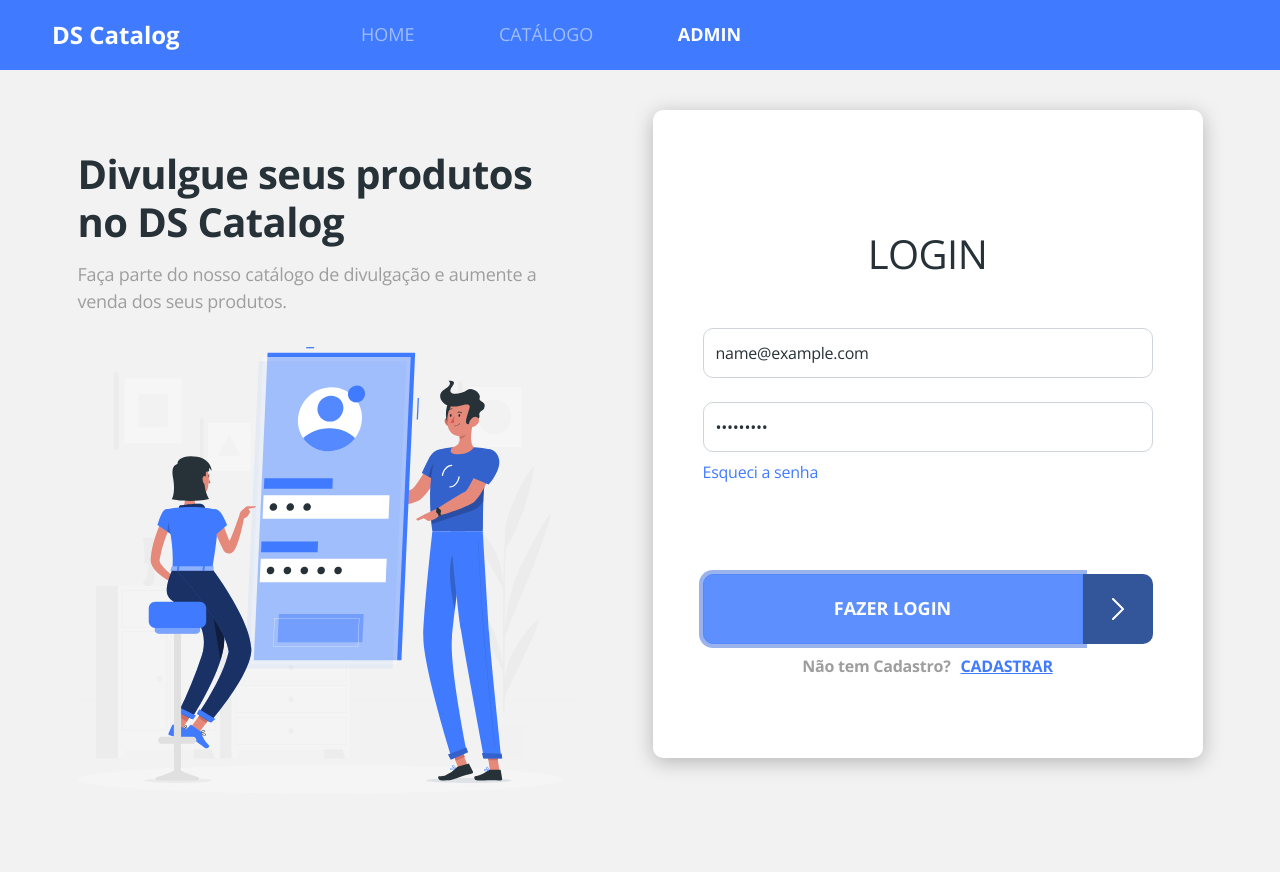
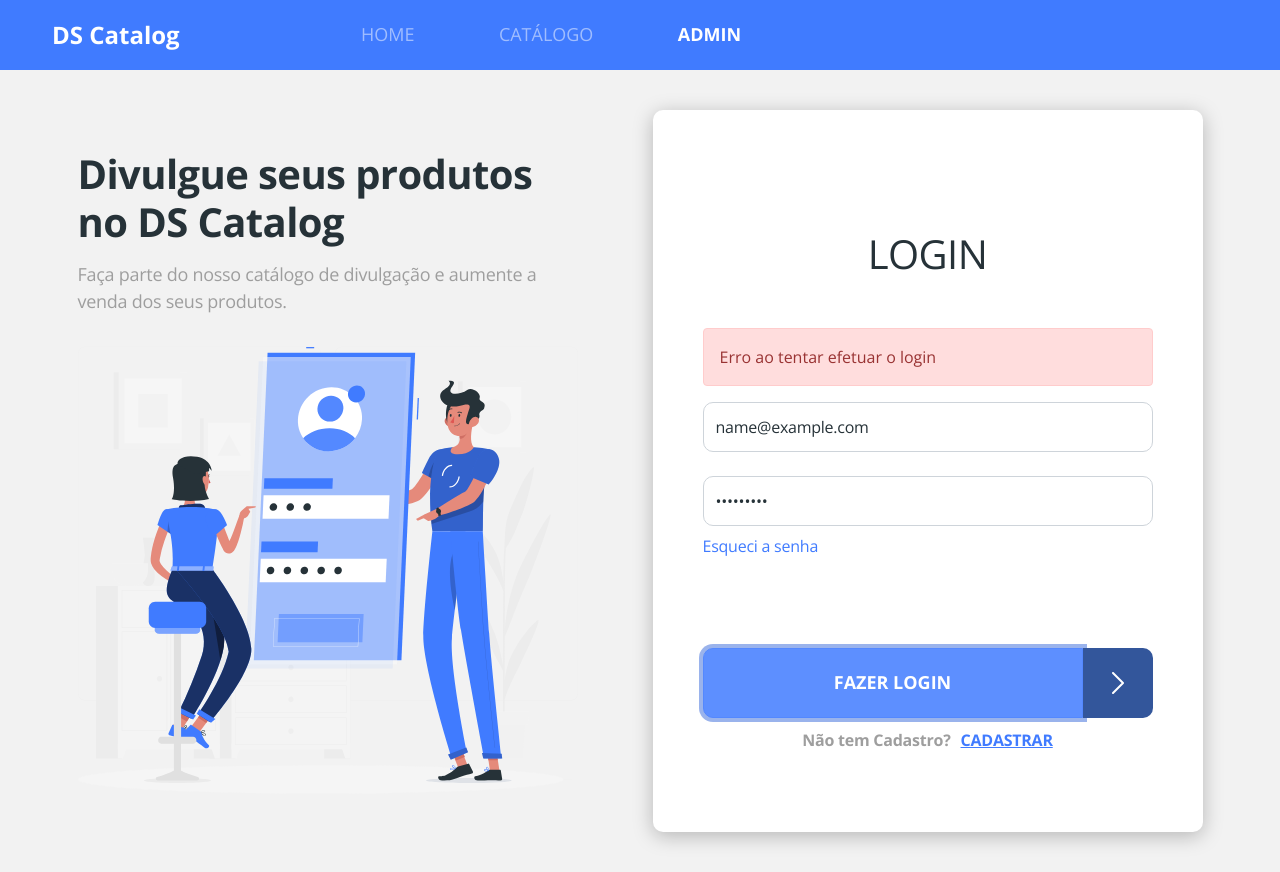
Before and after one commit to Rafaelxndre/DSCatalog, a React (Create React App) app in the folder frontweb/: page /admin/auth/login in a window 1280 px wide. Both pictures are taken after typing "name@example.com", "Sample123" into the empty fields and a click on the button "FAZER LOGIN". Before the commit the page ends 850 px from the top, so only its background shows below. Built offline with nearby package versions, Linux system fonts and the light colour scheme; no server answers.

Commit message:
Manual error handling

```diff
--- a/frontweb/src/assets/styles/custom.scss
+++ b/frontweb/src/assets/styles/custom.scss
@@ -1,5 +1,6 @@
 $theme-colors: (
   'primary': #407bff,
+  'danger': #ff5555
 );
 
 $body-bg: #F2F2F2;
--- a/frontweb/src/pages/Admin/Auth/Login/index.tsx
+++ b/frontweb/src/pages/Admin/Auth/Login/index.tsx
@@ -1,8 +1,8 @@
 import { Link } from 'react-router-dom';
 import ButtonIcon from 'components/ButtonIcon';
 import { useForm } from "react-hook-form";
-
 import { requestBackendLogin } from 'util/requests';
+import { useState } from 'react';
 
 import './styles.css';
 
@@ -13,14 +13,18 @@ type FormData = {
 
 const Login = () => {
 
+  const [hasError, setHasError] = useState(false);
+
   const { register, handleSubmit } = useForm<FormData>();
 
   const onSubmit = (formData: FormData) => {
     requestBackendLogin(formData)
       .then(response => {
+        setHasError(false);
         console.log('SUCESSO', response);
       })
       .catch(error => {
+        setHasError(true);
         console.log('ERRO', error);
       });
   };
@@ -28,6 +32,11 @@ const Login = () => {
   return (
     <div className="base-card login-card">
       <h1>LOGIN</h1>
+      {hasError && (
+        <div className="alert alert-danger" role="alert">
+          Erro ao tentar efetuar o login
+        </div>
+      )}
       <form onSubmit={handleSubmit(onSubmit)}>
         <div className="mb-4">
           <input
```
Lines whose indentation alone changed are shown as unchanged.
